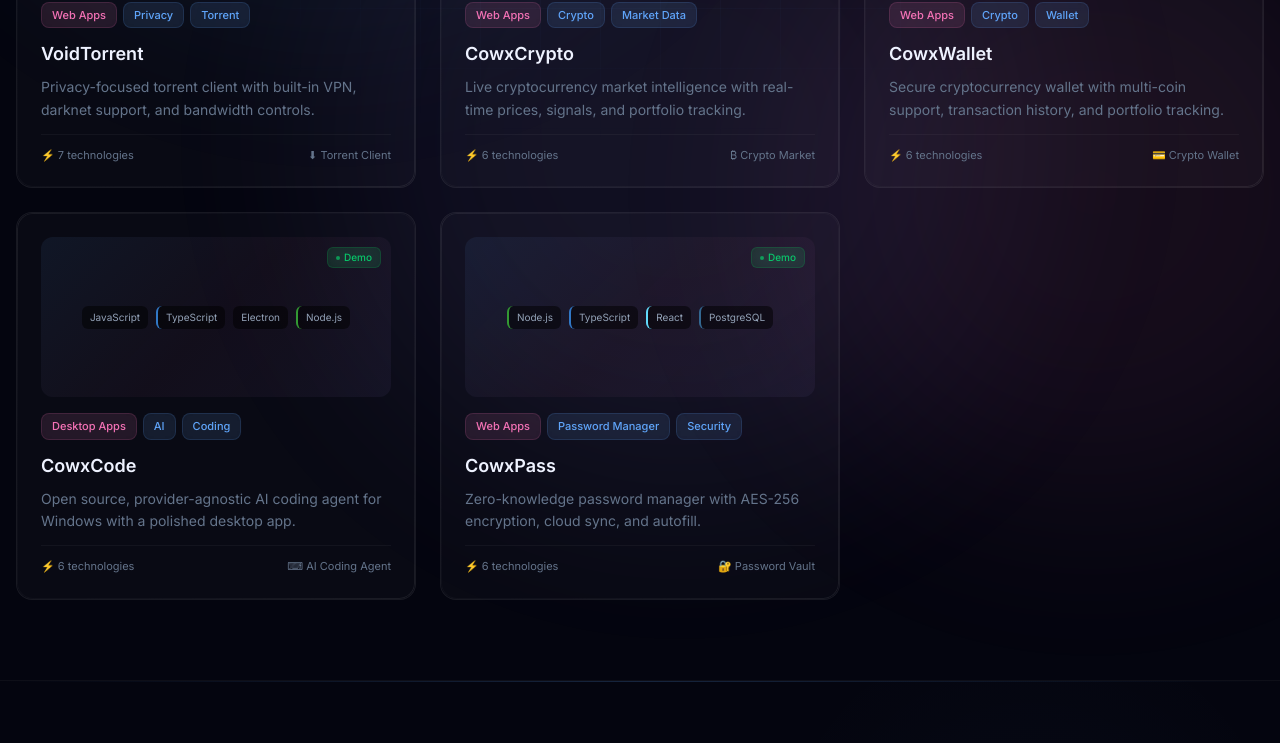
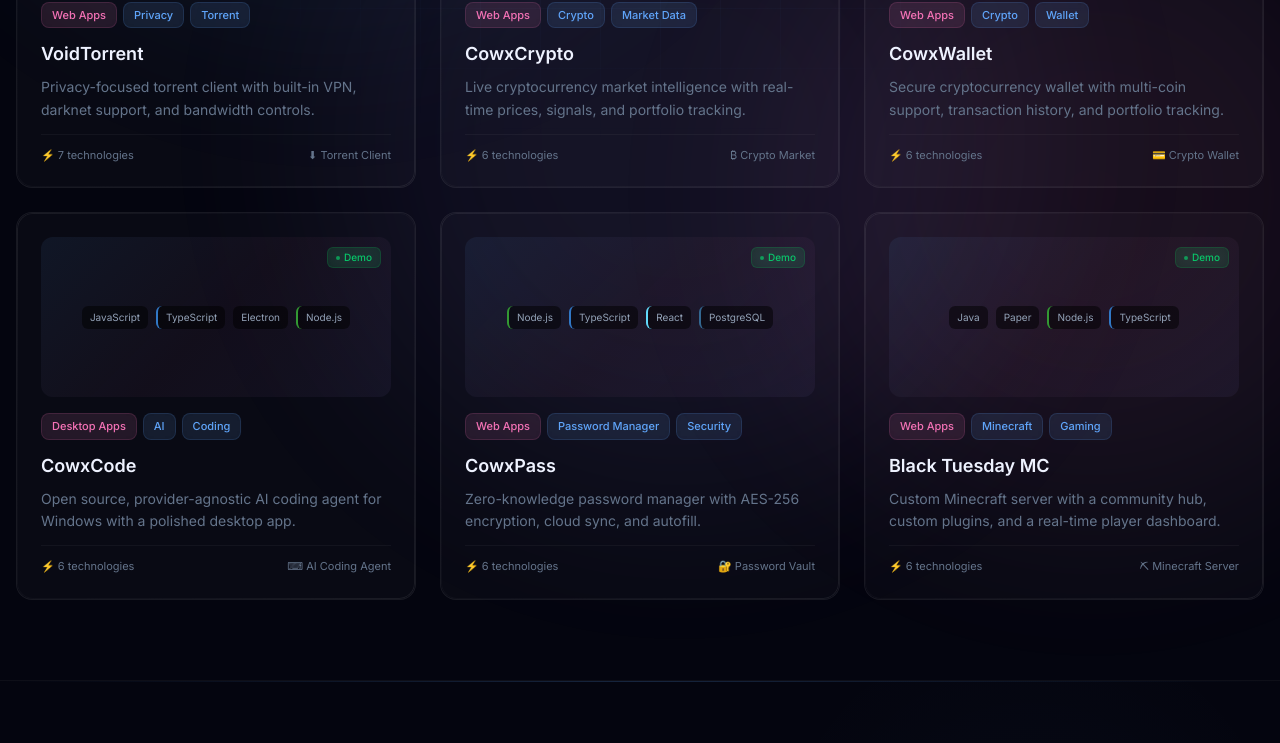
Before and after one commit to JamesCowx/jamescowx-dashboard, a React (Vite) app: page /projects in a window 1280 px wide. Shown: the part 532-1275 px from the top of the page. Built offline with nearby package versions, Linux system fonts and the light colour scheme.

Commit message:
Add Black Tuesday MC Minecraft server project with dashboard demo

```diff
--- a/public/projects.json
+++ b/public/projects.json
@@ -68,5 +68,19 @@
     "siteUrl": "https://cowxpass-u48k.onrender.com/",
     "featured": true,
     "demoType": "vault"
+  },
+  {
+    "id": 36,
+    "title": "Black Tuesday MC",
+    "description": "Custom Minecraft server with a community hub, custom plugins, and a real-time player dashboard.",
+    "longDescription": "Black Tuesday is a custom Minecraft server featuring a community-driven survival experience with custom plugins, economy system, and a real-time web dashboard. Players can view live server status, player activity, and world stats from any browser. The server features custom enchantments, land claiming, PvP arenas, and a thriving community. Built with Paper/Spigot and a Node.js web frontend.",
+    "category": "Web Apps",
+    "tags": ["Minecraft", "Gaming", "Community"],
+    "tech": ["Java", "Paper", "Node.js", "TypeScript", "React", "Docker"],
+    "image": "/projects/blacktuesday.png",
+    "sourceUrl": "https://github.com/JamesCowx/black-tuesday-mc",
+    "siteUrl": "https://www.blacktuesday.online",
+    "featured": true,
+    "demoType": "minecraft"
   }
 ]
--- /dev/null
+++ b/src/components/demos/MinecraftDemo.tsx
@@ -0,0 +1,122 @@
+import { useState, useEffect } from 'react';
+import { motion } from 'framer-motion';
+
+const worlds = ['Overworld', 'Nether', 'End'];
+const onlinePlayers = [
+  { name: 'DiamondKing', world: 'Overworld', health: 18, level: 42 },
+  { name: 'EnderSlayer', world: 'Nether', health: 12, level: 67 },
+  { name: 'CraftMaster', world: 'Overworld', health: 20, level: 31 },
+  { name: 'BlockBuilder', world: 'Overworld', health: 16, level: 24 },
+  { name: 'NightOwl', world: 'End', health: 8, level: 55 },
+  { name: 'RedstoneWiz', world: 'Overworld', health: 20, level: 38 },
+];
+
+export default function MinecraftDemo() {
+  const [tps, setTps] = useState(19.8);
+  const [playerCount, setPlayerCount] = useState(onlinePlayers.length);
+  const [uptime, setUptime] = useState(14);
+
+  useEffect(() => {
+    const i = setInterval(() => {
+      setTps((prev) => Math.max(18, Math.min(20, prev + (Math.random() - 0.5) * 0.3)));
+      setUptime((prev) => prev + 0.001);
+    }, 3000);
+    return () => clearInterval(i);
+  }, []);
+
+  return (
+    <div className="rounded-2xl overflow-hidden border border-white/[0.06] bg-[#0a0a1a]/90">
+      <div className="flex items-center justify-between px-5 py-3 border-b border-white/[0.06] bg-white/[0.02]">
+        <div className="flex items-center gap-3">
+          <motion.div
+            className="w-8 h-8 rounded-lg bg-[#4ade80]/10 border border-[#4ade80]/20 flex items-center justify-center"
+            animate={{ scale: [1, 1.05, 1] }}
+            transition={{ duration: 2, repeat: Infinity }}
+          >
+            <svg className="w-4 h-4 text-[#4ade80]" viewBox="0 0 24 24" fill="currentColor">
+              <rect x="3" y="3" width="6" height="6" rx="1" />
+              <rect x="3" y="9" width="6" height="6" rx="1" />
+              <rect x="9" y="3" width="6" height="6" rx="1" />
+              <rect x="9" y="9" width="6" height="6" rx="1" />
+              <rect x="15" y="3" width="6" height="6" rx="1" />
+              <rect x="15" y="9" width="6" height="6" rx="1" />
+            </svg>
+          </motion.div>
+          <div>
+            <span className="text-sm font-semibold text-white">Black Tuesday</span>
+            <span className="text-[10px] text-[var(--color-text-muted)] ml-2">Minecraft Server</span>
+          </div>
+        </div>
+        <div className="flex items-center gap-2 text-xs">
+          <span className="flex items-center gap-1.5 px-2.5 py-1 rounded-md bg-green-500/10 text-green-400 text-[10px] border border-green-500/20">
+            <span className="w-1.5 h-1.5 rounded-full bg-green-400 animate-pulse" />
+            Online
+          </span>
+        </div>
+      </div>
+
+      <div className="grid grid-cols-4 gap-3 p-4 border-b border-white/[0.04] bg-white/[0.01]">
+        <div className="text-center">
+          <p className="text-[10px] text-[var(--color-text-muted)] uppercase tracking-wider">Players</p>
+          <p className="text-lg font-bold text-white mt-0.5">{playerCount}<span className="text-xs text-[var(--color-text-muted)]">/20</span></p>
+        </div>
+        <div className="text-center">
+          <p className="text-[10px] text-[var(--color-text-muted)] uppercase tracking-wider">TPS</p>
+          <p className={`text-lg font-bold mt-0.5 ${tps >= 19 ? 'text-green-400' : tps >= 17 ? 'text-yellow-400' : 'text-red-400'}`}>{tps.toFixed(1)}</p>
+        </div>
+        <div className="text-center">
+          <p className="text-[10px] text-[var(--color-text-muted)] uppercase tracking-wider">Uptime</p>
+          <p className="text-lg font-bold text-white mt-0.5">{Math.floor(uptime)}d</p>
+        </div>
+        <div className="text-center">
+          <p className="text-[10px] text-[var(--color-text-muted)] uppercase tracking-wider">Worlds</p>
+          <p className="text-lg font-bold text-white mt-0.5">{worlds.length}</p>
+        </div>
+      </div>
+
+      <div className="px-4 py-3 border-b border-white/[0.04]">
+        <p className="text-[10px] text-[var(--color-text-muted)] uppercase tracking-wider mb-2">Server Address</p>
+        <div className="flex items-center gap-2 px-3 py-2 rounded-lg bg-white/[0.03] border border-white/[0.05]">
+          <span className="text-[12px] font-mono text-[#4ade80]">play.blacktuesday.online</span>
+          <span className="ml-auto text-[10px] text-[var(--color-text-muted)]">1.20.4</span>
+        </div>
+      </div>
+
+      <div className="px-4 py-3">
+        <p className="text-[10px] text-[var(--color-text-muted)] uppercase tracking-wider mb-2">Online Players</p>
+        <div className="space-y-1.5">
+          {onlinePlayers.map((p, i) => (
+            <motion.div
+              key={p.name}
+              initial={{ opacity: 0, x: -8 }}
+              animate={{ opacity: 1, x: 0 }}
+              transition={{ delay: i * 0.04 }}
+              className="flex items-center gap-3 px-3 py-2 rounded-lg bg-white/[0.015] border border-white/[0.03] hover:border-white/[0.06] transition-colors"
+            >
+              <div className="w-6 h-6 rounded bg-[#4ade80]/10 flex items-center justify-center text-[10px] font-bold text-[#4ade80]">
+                {p.name.charAt(0)}
+              </div>
+              <span className="text-[12px] font-medium text-white">{p.name}</span>
+              <span className="text-[10px] text-[var(--color-text-muted)] ml-auto">{p.world}</span>
+              <span className="text-[10px] text-red-400">❤ {p.health}</span>
+              <span className="text-[10px] text-green-400">Lv {p.level}</span>
+            </motion.div>
+          ))}
+        </div>
+      </div>
+
+      <div className="flex items-center justify-between px-5 py-2.5 border-t border-white/[0.06] bg-white/[0.01] text-[10px] text-[var(--color-text-muted)]">
+        <div className="flex items-center gap-3">
+          <span>Paper 1.20.4</span>
+          <span>14 plugins</span>
+        </div>
+        <div className="flex items-center gap-2">
+          <span className="flex items-center gap-1">
+            <span className="w-1.5 h-1.5 rounded-full bg-green-400" />
+            Java & Bedrock
+          </span>
+        </div>
+      </div>
+    </div>
+  );
+}
--- a/src/components/demos/index.tsx
+++ b/src/components/demos/index.tsx
@@ -37,6 +37,7 @@ const VaultDemo = lazy(() => import('./VaultDemo'));
 const CryptoMarketDemo = lazy(() => import('./CryptoMarketDemo'));
 const WalletDemo = lazy(() => import('./WalletDemo'));
 const CodingAgentDemo = lazy(() => import('./CodingAgentDemo'));
+const MinecraftDemo = lazy(() => import('./MinecraftDemo'));
 
 function DemoLoader() {
   return (
@@ -88,6 +89,7 @@ const demoMap: Record<string, ComponentType> = {
   cryptomarket: CryptoMarketDemo,
   wallet: WalletDemo,
   codingagent: CodingAgentDemo,
+  minecraft: MinecraftDemo,
 };
 
 export function DemoComponent({ demoType }: { demoType: string }) {
--- a/src/data/projects.json
+++ b/src/data/projects.json
@@ -68,5 +68,19 @@
     "siteUrl": "https://cowxpass-u48k.onrender.com/",
     "featured": true,
     "demoType": "vault"
+  },
+  {
+    "id": 36,
+    "title": "Black Tuesday MC",
+    "description": "Custom Minecraft server with a community hub, custom plugins, and a real-time player dashboard.",
+    "longDescription": "Black Tuesday is a custom Minecraft server featuring a community-driven survival experience with custom plugins, economy system, and a real-time web dashboard. Players can view live server status, player activity, and world stats from any browser. The server features custom enchantments, land claiming, PvP arenas, and a thriving community. Built with Paper/Spigot and a Node.js web frontend.",
+    "category": "Web Apps",
+    "tags": ["Minecraft", "Gaming", "Community"],
+    "tech": ["Java", "Paper", "Node.js", "TypeScript", "React", "Docker"],
+    "image": "/projects/blacktuesday.png",
+    "sourceUrl": "https://github.com/JamesCowx/black-tuesday-mc",
+    "siteUrl": "https://www.blacktuesday.online",
+    "featured": true,
+    "demoType": "minecraft"
   }
 ]
--- a/src/pages/Projects.tsx
+++ b/src/pages/Projects.tsx
@@ -21,6 +21,7 @@ const demoTypeLabels: Record<string, string> = {
   cryptomarket: 'Crypto Market',
   wallet: 'Crypto Wallet',
   codingagent: 'AI Coding Agent',
+  minecraft: 'Minecraft Server',
 };
 
 const demoIcons: Record<string, string> = {
@@ -35,6 +36,7 @@ const demoIcons: Record<string, string> = {
   cryptomarket: '₿',
   wallet: '💳',
   codingagent: '⌨',
+  minecraft: '⛏',
 };
 
 const techColors: Record<string, string> = {
```
